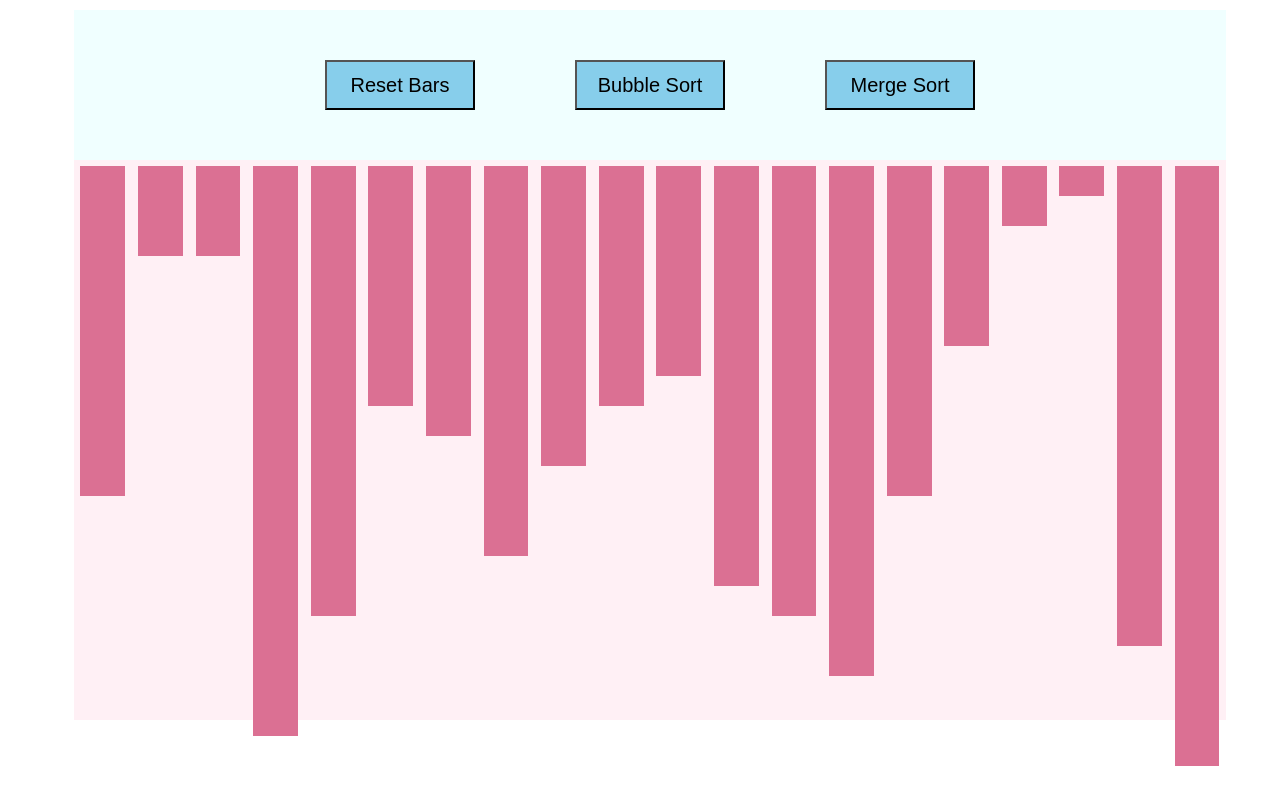
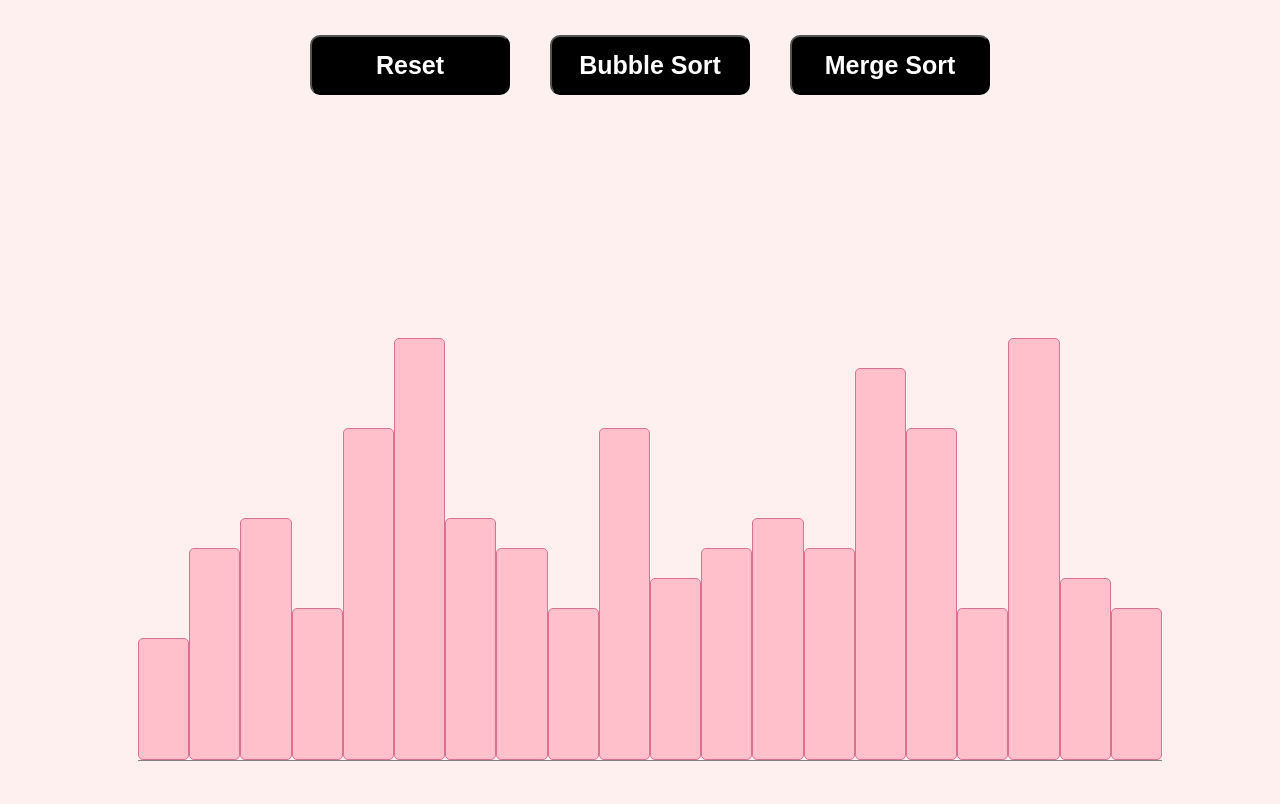
Before and after one commit to wongee93/sorting_bars, a React (Create React App) app in the folder client/: page / in a window 1280 px wide. Shown: the top 804 px of the page. Built offline with nearby package versions, Linux system fonts and the light colour scheme.

Commit message:
apply bubbleSort logic to arraybar and styled components

```diff
--- a/client/package.json
+++ b/client/package.json
@@ -11,6 +11,7 @@
     "react-dom": "^18.2.0",
     "react-redux": "^8.0.5",
     "react-scripts": "5.0.1",
+    "styled-components": "^5.3.10",
     "web-vitals": "^2.1.4"
   },
   "scripts": {
--- a/client/src/App.css
+++ /dev/null
@@ -1,38 +0,0 @@
-.App {
-  text-align: center;
-}
-
-.App-logo {
-  height: 40vmin;
-  pointer-events: none;
-}
-
-@media (prefers-reduced-motion: no-preference) {
-  .App-logo {
-    animation: App-logo-spin infinite 20s linear;
-  }
-}
-
-.App-header {
-  background-color: #282c34;
-  min-height: 100vh;
-  display: flex;
-  flex-direction: column;
-  align-items: center;
-  justify-content: center;
-  font-size: calc(10px + 2vmin);
-  color: white;
-}
-
-.App-link {
-  color: #61dafb;
-}
-
-@keyframes App-logo-spin {
-  from {
-    transform: rotate(0deg);
-  }
-  to {
-    transform: rotate(360deg);
-  }
-}
--- a/client/src/App.js
+++ b/client/src/App.js
@@ -1,33 +1,13 @@
-import './App.css';
-import BarChart from './Bars/BarChart';
-import { useDispatch, useSelector } from 'react-redux';
-import { bubbleSort } from './store/randomArraySlice';
+import BarChart from './Components/BarChart';
+import SortButtons from './Components/SortButtons';
 
 function App() {
-
-  const dispatch = useDispatch();
-  const randomArray = useSelector((state) => state.randomArray);
-
-  const sortedArray = bubbleSort(randomArray);
-
-  const bubbleSortHandler = () => {
-    dispatch(bubbleSort(randomArray));
-  };
-
   return (
     <div className="App">
-
       <div className='container'>
-
-        <div className='button_container'>
-          <button id='reset_btn' className='btn' onClick={() => { window.location.reload(); }}>Reset Bars</button>
-          <button id='bubble_btn' className='btn' onClick={bubbleSortHandler}>Bubble Sort</button>
-          <button id='merge_btn' className='btn'>Merge Sort</button>
-        </div>
-
+        <SortButtons />
         <BarChart />
       </div>
-
     </div>
   );
 }
--- a/client/src/Bars/BarChart.js
+++ /dev/null
@@ -1,37 +0,0 @@
-import React, { useState, useEffect } from 'react';
-import { useSelector, useDispatch } from "react-redux";
-import { setRandomArray } from "../store/randomArraySlice";
-
-function randomNum(min, max) {
-    return (Math.floor(Math.random() * (max - min + 1)) + min);
-}
-
-function createRandomArray() {
-    let randomArray = new Array(20);
-    for (let i = 0; i < 20; i++) {
-        randomArray[i] = randomNum(1, 20);
-    }
-    return randomArray;
-}
-
-function BarChart() {
-    const [barHeights, setBarHeights] = useState([]);
-    const dispatch = useDispatch();
-    const randomArray = useSelector((state) => state.randomArray);
-
-    useEffect(() => {
-        dispatch(setRandomArray(createRandomArray()));
-    }, [dispatch]);
-
-    useEffect(() => {
-        setBarHeights(randomArray);
-    }, [randomArray]);
-
-    const barElements = barHeights.length > 0 && barHeights.map((height, index) => (
-        <div key={index} style={{ height: height * 30 + 'px' }} className="bar" />
-    ));
-
-    return <div className="bar_container">{barElements}</div>;
-}
-
-export default BarChart;
--- /dev/null
+++ b/client/src/Components/ArrayBar.js
@@ -0,0 +1,15 @@
+import React from 'react';
+import styled from 'styled-components';
+
+const ArrayBar = (props) => {
+	return <StyledBar style={props.styleBar}></StyledBar>;
+};
+
+const StyledBar = styled.div`
+	width: 4vw;
+	max-height: 80vh;
+	border: 1px solid palevioletred;
+	border-radius: 5px;
+`;
+
+export default ArrayBar;
--- /dev/null
+++ b/client/src/Components/BarChart.js
@@ -0,0 +1,42 @@
+import React, { useEffect } from 'react';
+import styled from 'styled-components';
+import { useSelector, useDispatch } from 'react-redux';
+import { initialArrayReducer } from '../store/randomArraySlice';
+import ArrayBar from './ArrayBar';
+
+const BarChart = () => {
+    const dispatch = useDispatch();
+
+    useEffect(() => {
+        dispatch(initialArrayReducer());
+    }, []);
+
+    const returnedArrayFromReducers = useSelector(
+        (state) => state.randomArray
+    );
+
+    return (
+        <BarWrapper>
+            {returnedArrayFromReducers && returnedArrayFromReducers.map((val, idx) => (
+                <ArrayBar
+                    key={idx}
+                    styleBar={{
+                        height: val.value,
+                        backgroundColor: val.state.color,
+                    }}
+                />
+            ))}
+        </BarWrapper>
+    );
+};
+
+export default BarChart;
+
+const BarWrapper = styled.div`
+  width: 80vw;
+  height: 80vh;
+  border-bottom: 1px solid grey;
+  display: flex;
+  justify-content: space-between;
+  align-items: flex-end;
+`;
--- /dev/null
+++ b/client/src/Components/SortButtons.js
@@ -0,0 +1,71 @@
+import React, { useEffect, useState } from 'react';
+import { useDispatch, useSelector } from 'react-redux';
+import styled from 'styled-components';
+import { bubCompareReducer, reset } from '../store/randomArraySlice';
+import bubbleSort from '../SortLogic/bubbleSort';
+
+const SortButtons = () => {
+    const [sortSpeed, setSortSpeed] = useState(50);
+    const dispatch = useDispatch();
+    const randomArray = useSelector((state) => state.randomArray);
+
+    useEffect(() => {
+        handleResetArray(20);
+    }, []);
+
+    const handleResetArray = () => dispatch(reset(20));
+
+    const handleBubbleSort = () => {
+        const stateQueue = bubbleSort(randomArray);
+        let timer = sortSpeed;
+        for (let i = 0; i < stateQueue.length; i++) {
+            setTimeout(() => {
+                dispatch(bubCompareReducer(stateQueue[i]));
+            }, timer);
+            timer += sortSpeed;
+        }
+    };
+
+    const handleMergeSort = () => {
+    };
+
+    return (
+        <BtnWrapepr>
+            <StyledButton
+                onClick={() => {
+                    window.location.reload();
+                }}
+            >
+                Reset
+            </StyledButton>
+            <StyledButton onClick={() => handleBubbleSort()}>
+                Bubble Sort
+            </StyledButton>
+            <StyledButton onClick={() => handleMergeSort()}>
+                Merge Sort
+            </StyledButton>
+        </BtnWrapepr>
+    )
+};
+
+const BtnWrapepr = styled.div`
+    width: 80vw;
+    padding-top: 25px;
+    padding-bottom: 25px;
+    display: flex;
+    justify-content: center;
+`
+
+const StyledButton = styled.button`
+	width: 200px;
+	height: 60px;
+    margin-left: 20px;
+    margin-right: 20px;
+	border-radius: 10px;
+    font-size: 25px;
+    background-color: black;
+    font-weight: bold;
+    color: white;
+`;
+
+export default SortButtons;
--- /dev/null
+++ b/client/src/SortLogic/bubbleSort.js
@@ -0,0 +1,36 @@
+const bubbleSort = (randomArray) => {
+    const array = [...randomArray];
+    const stateQueue = [];
+
+    for (let i = 0; i < array.length; i++) {
+        for (let j = 0; j < array.length - (i + 1); j++) {
+            // 선택되는 index
+            let operations = { selectedIdx: j };
+            stateQueue.push(operations);
+
+            // 비교하는 두 index 중, 이전 index 값이 더 클때(swap)
+            if (array[j].value > array[j + 1].value) {
+                operations = { selectedIdx: j, compareIdx: j + 1 };
+                stateQueue.push(operations);
+                operations = { selectedIdx: j, swapIdx: j + 1 };
+                stateQueue.push(operations);
+
+                let temp = array[j];
+                array[j] = array[j + 1];
+                array[j + 1] = temp;
+            }
+            // 모든 비교를 마쳤을 때
+            if (j === array.length - (i + 2)) {
+                operations = { selectedIdx: j + 1, defaultIdx: j };
+                stateQueue.push(operations);
+            } else {
+                operations = { defaultIdx: j };
+                stateQueue.push(operations);
+            }
+        }
+    }
+    stateQueue.push({ selectedIdx: 0 });
+    return stateQueue;
+};
+
+export default bubbleSort;
--- /dev/null
+++ b/client/src/SortLogic/resetArray.js
@@ -0,0 +1,14 @@
+function randomNum(min, max) {
+    return Math.floor(Math.random() * (max - min + 1) + min);
+}
+
+function resetArray(num) {
+    const array = [];
+    for (let i = 0; i < num; i++) {
+        let num = randomNum(1, 20) * 30;
+        array.push({ value: num, state: { color: 'pink' } });
+    }
+    return array;
+}
+
+export default resetArray;
--- a/client/src/index.css
+++ b/client/src/index.css
@@ -20,6 +20,7 @@ code {
   flex-direction: column;
   align-items: center;
   padding: 10px;
+  background-color: #FFF0F0;
 }
 
 .btn {
--- a/client/src/store/store.js
+++ b/client/src/store/store.js
@@ -1,8 +1,8 @@
 import { configureStore } from "@reduxjs/toolkit";
-import randomArraySlice from "./randomArraySlice";
+import randomArraySliceReducer from "./randomArraySlice";
 
 export const store = configureStore({
     reducer: {
-        randomArray: randomArraySlice.reducer,
+        randomArray: randomArraySliceReducer
     },
 });
```
Also changed, not shown: client/src/store/randomArraySlice.js (+40 -28 lines), 1 other file (tests, documents, lock files or other folders).
